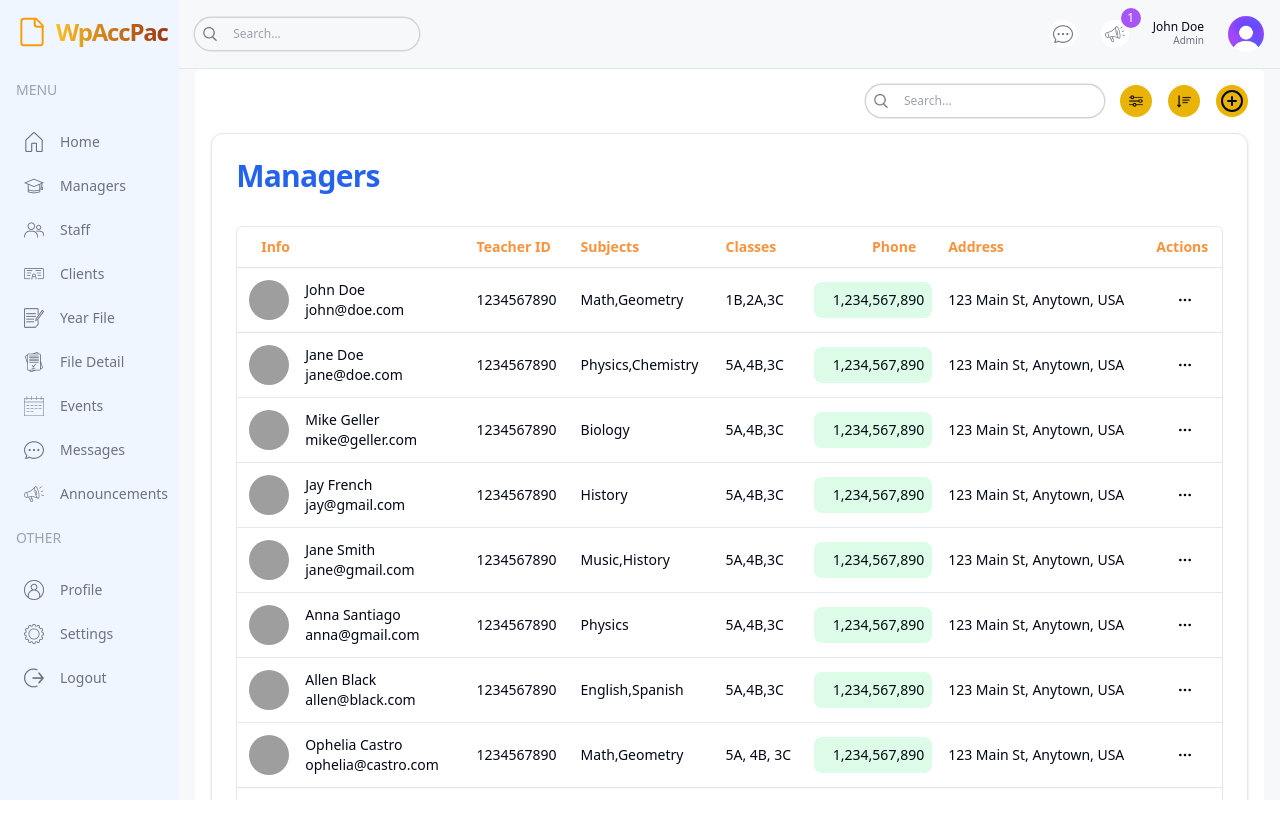
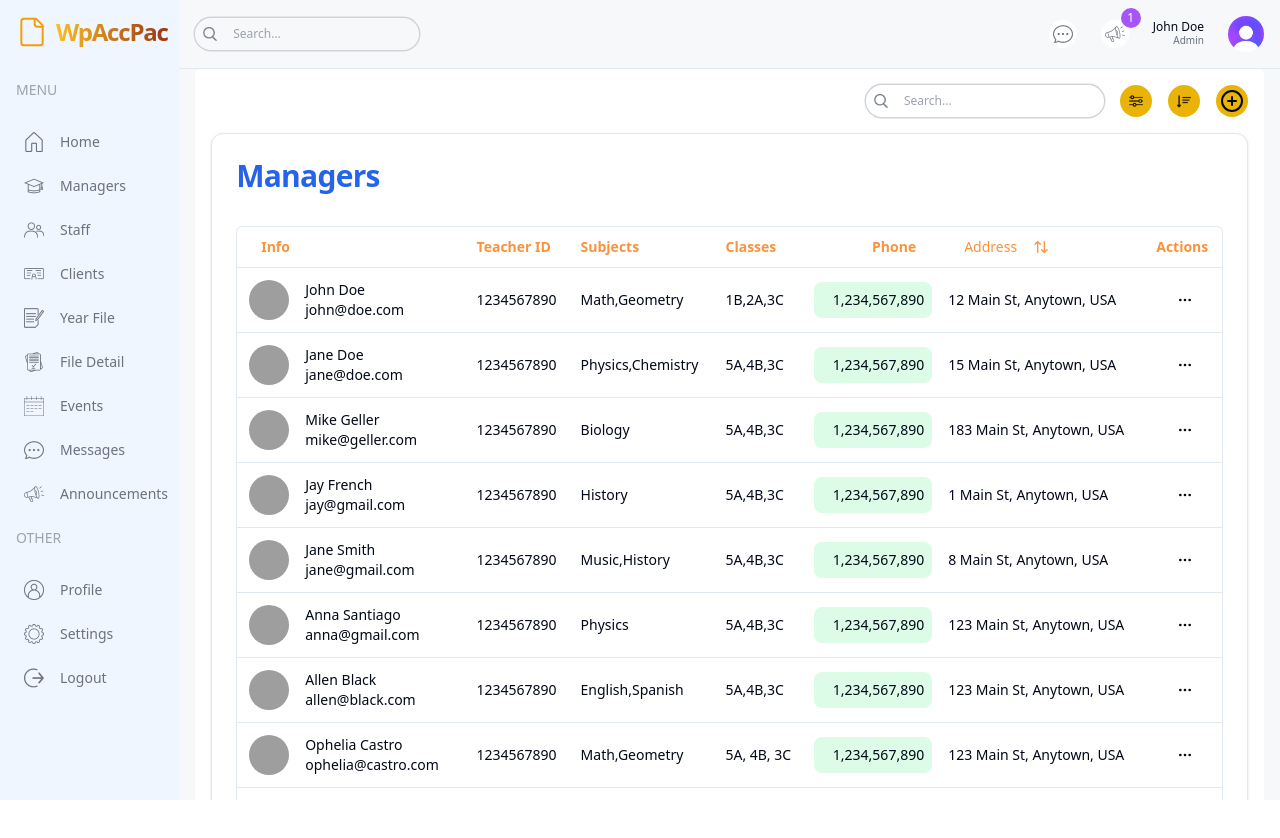
Before and after one commit to NeilRow56/wp_nov_2024, a Next.js app: page /list/managers in a window 1280 px wide. Shown: the top 838 px of the page. Built offline with nearby package versions, Linux system fonts and the light colour scheme; grey boxes are pictures that could not be loaded.

Commit message:
Added sorting to address column

```diff
--- a/src/app/(dashboard)/list/managers/managerColumns.tsx
+++ b/src/app/(dashboard)/list/managers/managerColumns.tsx
@@ -15,7 +15,7 @@ import {
   DropdownMenuTrigger,
 } from "@/components/ui/dropdown-menu";
 import Link from "next/link";
-import { MoreHorizontal } from "lucide-react";
+import { ArrowUpDown, MoreHorizontal } from "lucide-react";
 import NumberFormat from "@/components/shared/NumberFormat";
 
 export const columns: ColumnDef<Manager>[] = [
@@ -103,10 +103,16 @@ export const columns: ColumnDef<Manager>[] = [
   },
   {
     accessorKey: "address",
-    header: () => {
+    header: ({ column }) => {
       return (
         <div className="hidden justify-start font-semibold text-orange-400 lg:table-cell">
-          Address
+          <Button
+            variant="ghost"
+            onClick={() => column.toggleSorting(column.getIsSorted() === "asc")}
+          >
+            Address
+            <ArrowUpDown className="ml-2 h-4 w-4" />
+          </Button>
         </div>
       );
     },
--- a/src/components/tables/DataTable.tsx
+++ b/src/components/tables/DataTable.tsx
@@ -18,9 +18,11 @@ import {
 } from "../ui/table";
 import {
   ColumnDef,
+  SortingState,
   flexRender,
   getCoreRowModel,
   getPaginationRowModel,
+  getSortedRowModel,
   useReactTable,
 } from "@tanstack/react-table";
 import {
@@ -31,7 +33,7 @@ import {
   SelectValue,
 } from "@/components/ui/select";
 
-import { CSSProperties } from "react";
+import React, { CSSProperties } from "react";
 import { Button } from "../ui/button";
 
 const DEFAULT_REACT_TABLE_COLUMN_WIDTH = 150;
@@ -45,11 +47,17 @@ const DataTable = <TData, TValue>({
   data,
   columns,
 }: DataTableProps<TData, TValue>) => {
+  const [sorting, setSorting] = React.useState<SortingState>([]);
   const table = useReactTable({
     data,
     columns,
     getCoreRowModel: getCoreRowModel(),
     getPaginationRowModel: getPaginationRowModel(),
+    onSortingChange: setSorting,
+    getSortedRowModel: getSortedRowModel(),
+    state: {
+      sorting,
+    },
   });
   return (
     <>
--- a/src/lib/data.ts
+++ b/src/lib/data.ts
@@ -13,7 +13,7 @@ export const managersData = [
     phone: 1234567890,
     subjects: ["Math", "Geometry"],
     classes: ["1B", "2A", "3C"],
-    address: "123 Main St, Anytown, USA",
+    address: "12 Main St, Anytown, USA",
   },
   {
     id: 2,
@@ -25,7 +25,7 @@ export const managersData = [
     phone: 1234567890,
     subjects: ["Physics", "Chemistry"],
     classes: ["5A", "4B", "3C"],
-    address: "123 Main St, Anytown, USA",
+    address: "15 Main St, Anytown, USA",
   },
   {
     id: 3,
@@ -37,7 +37,7 @@ export const managersData = [
     phone: 1234567890,
     subjects: ["Biology"],
     classes: ["5A", "4B", "3C"],
-    address: "123 Main St, Anytown, USA",
+    address: "183 Main St, Anytown, USA",
   },
   {
     id: 4,
@@ -49,7 +49,7 @@ export const managersData = [
     phone: 1234567890,
     subjects: ["History"],
     classes: ["5A", "4B", "3C"],
-    address: "123 Main St, Anytown, USA",
+    address: "1 Main St, Anytown, USA",
   },
   {
     id: 5,
@@ -61,7 +61,7 @@ export const managersData = [
     phone: 1234567890,
     subjects: ["Music", "History"],
     classes: ["5A", "4B", "3C"],
-    address: "123 Main St, Anytown, USA",
+    address: "8 Main St, Anytown, USA",
   },
   {
     id: 6,
```
